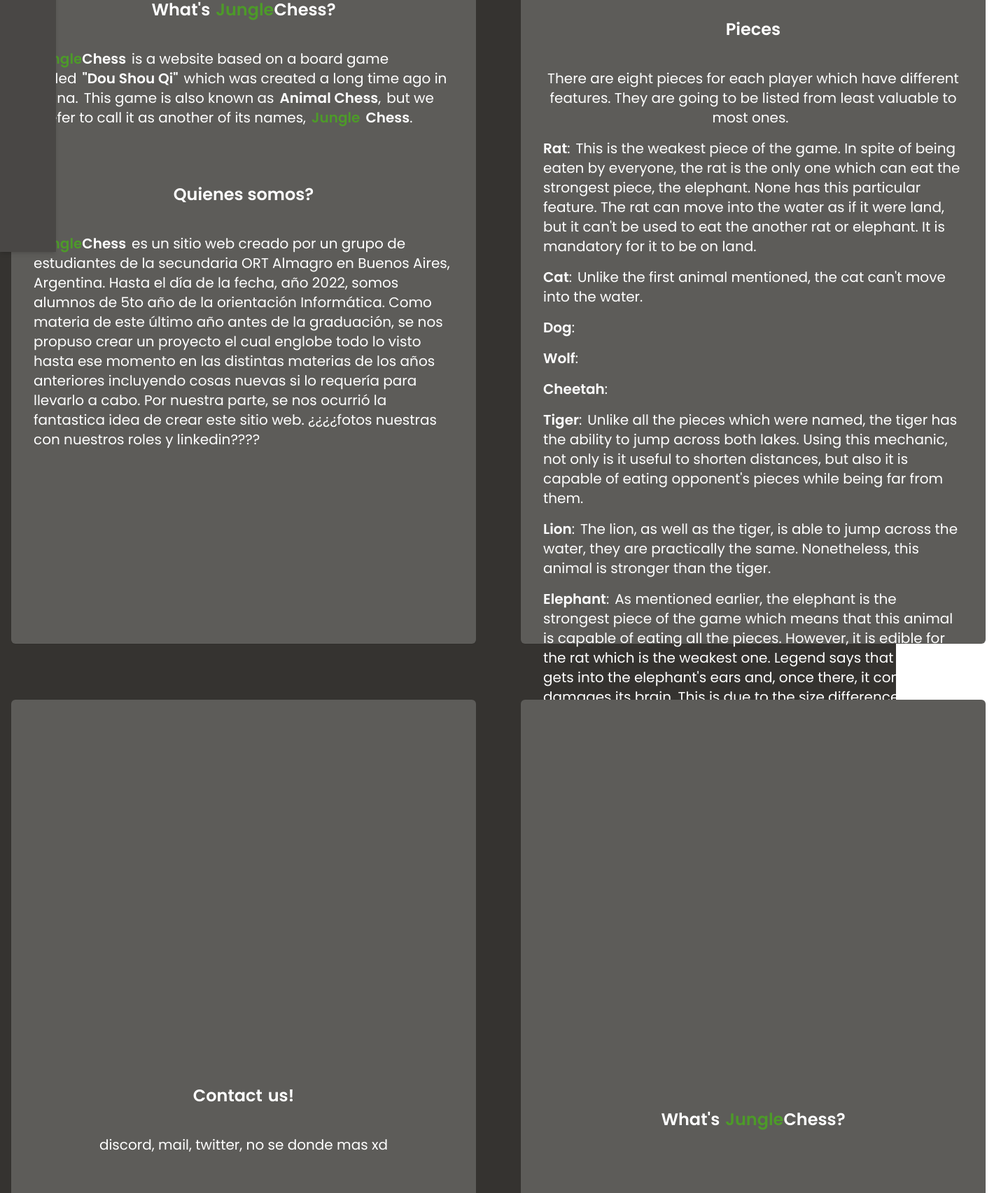
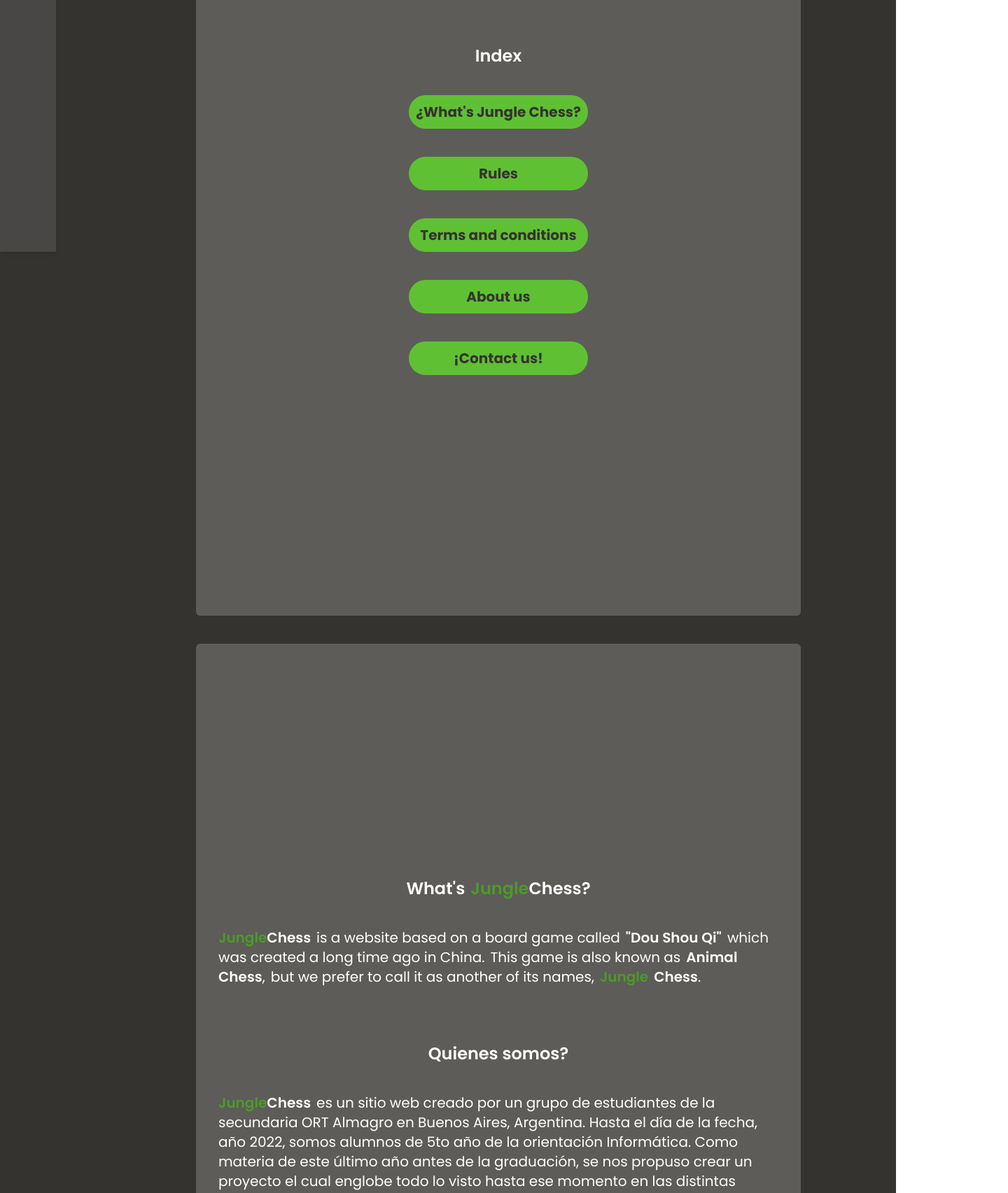
Before and after one commit to MateCon/jungle-chess, a Next.js app: page /aboutjc in a window 1280 px wide. Shown: the part 440-2145 px from the top of the page at 70% size, 1440 px wide, since content can reach past the window. Built offline with nearby package versions, Linux system fonts and the light colour scheme.

Commit message:
about jungle chess

```diff
--- a/src/pages/aboutjc.tsx
+++ b/src/pages/aboutjc.tsx
@@ -2,6 +2,7 @@ import type { NextPage } from 'next'
 import Link from 'next/link';
 import Footer from '../components/Footer'
 import Navbar from '../components/Navbar'
+import Image from "next/image"
 
 const Home: NextPage = () => {
     return (
@@ -10,16 +11,34 @@ const Home: NextPage = () => {
         <div className='w-screen h-fit min-h-screen bg-background-900 pt-20 md:pt-0 md:pl-20'>
           <main className="w-full min-h-screen pt-10 place-content-center flex flex-row">
              <div className="ml-16">
-             <h1
-                className="text-4xl font-semibold text-center mb-10"
-              >
+              <h1 className="text-4xl font-semibold text-center mb-10">
                 <span className="text-white mr-2">About</span>
                 <span className="text-primary-600">Jungle</span>
                 <span className="text-white">Chess</span>
               </h1>
-              <div className="flex flex-col">
-              <div className="flex flex-row">
-            <div className="flex flex-col justify-center items-center rounded-md shadow-sm mx-8 px-8 mt-10 mb-10 box-content bg-background-700 h-[1200px] w-[600px]">
+
+
+              <div className="flex flex-col justify-center items-center rounded-md shadow-sm mx-8 px-8 mt-10 mb-10 box-content bg-background-700 h-[1200px] w-[800px]">
+              <h2 className="text-2xl font-semibold text-center mt-10 mb-10">
+                <span className="text-white">Index</span>
+              </h2>
+              <button type="button" className="bg-primary-500 hover:bg-primary-400 transition text-background-900 font-bold rounded-full text-xl h-12 w-64">¿What's Jungle Chess?</button>
+              <div className="mt-10"></div>
+              <button type="button" className="bg-primary-500 hover:bg-primary-400 transition text-background-900 font-bold rounded-full text-xl h-12 w-64">Rules</button>
+              <div className="mt-10"></div>
+              <button type="button" className="bg-primary-500 hover:bg-primary-400 transition text-background-900 font-bold rounded-full text-xl h-12 w-64">Terms and conditions</button>
+              <div className="mt-10"></div>
+              <button type="button" className="bg-primary-500 hover:bg-primary-400 transition text-background-900 font-bold rounded-full text-xl h-12 w-64">About us</button>
+              <div className="mt-10"></div>
+              <button type="button" className="bg-primary-500 hover:bg-primary-400 transition text-background-900 font-bold rounded-full text-xl h-12 w-64">¡Contact us!</button>
+              </div>
+
+
+
+
+
+
+            <div className="flex flex-col justify-center items-center rounded-md shadow-sm mx-8 px-8 mt-10 mb-10 box-content bg-background-700 h-[1200px] w-[800px]">
             <h2
               className="text-2xl font-semibold text-center mt-10 mb-10"
               >
@@ -68,30 +87,20 @@ const Home: NextPage = () => {
 
 
             </div>
-            <div className="flex flex-col justify-center items-center rounded-md shadow-sm mx-8 px-8 mt-10 mb-10 box-content bg-background-700 h-[1200px] w-[600px]">
 
-            <h2
-              className="text-2xl font-semibold text-center mt-10 mb-2"
-              >
+            <div className="flex flex-col justify-center items-center rounded-md shadow-sm mx-8 px-8 mt-10 mb-10 box-content bg-background-700 h-[1200px] w-[800px]">
+
+            <h2 className="text-2xl font-semibold text-center mt-10 mb-2">
                 <span className="text-white mr-2">How to play</span>
                 <span className="text-primary-600 mr-2">Jungle</span>
                 <span className="text-white">Chess?</span>
             </h2>
-            <h2
-              className="text-2xl font-semibold text-center mt-10 mb-10"
-              >
+            <h2 className="text-2xl font-semibold text-center mt-10 mb-10">
                 <span className="text-white">Squares</span>
             </h2>
-            <div
-              className="text-xl font-normal text-center mb-10"
-              >
-
-
+            <div className="text-xl font-normal text-center mb-10">
                 <span className="text-white">There are four types of squares.</span><br/>
-
-            <div
-              className="text-xl font-normal text-left mb-10"
-              >
+            <div className="text-xl font-normal text-left mb-10">
 
             <h2
               className="mt-4 mb-4">
@@ -137,84 +146,81 @@ const Home: NextPage = () => {
                 from least valuable to most ones. </span><br/>
 
 
-            <div
-              className="text-xl font-normal text-left mb-10"
-              >
-            <h2
-              className="mt-4 mb-4">
+            <div className="text-xl font-normal text-left mb-10">
+            <h2 className="mt-4 mb-4">
                 <span className="text-white font-semibold">Rat</span>
                 <span className="text-white mr-2">:</span>
                 <span className="text-white">This is the weakest piece of the game. In spite of being eaten by everyone, the rat is the only one which can eat the strongest piece, the elephant.
                 None has this particular feature. The rat can move into the water as if it were land, but it can't be used to eat the another rat or elephant. It is mandatory for it to be on
                 land.</span><br/>
             </h2>
-            <h2
-              className="mt-4 mb-4">
-
-                <span className="text-white font-semibold">Cat</span>
+            <h2 className="mt-4 mb-4">
+              <div className="flex flex-row">
+            <Image src="/static/assets/pieces/BC.png" width={100} height={100} alt="" />
+                <span className="text-white font-semibold ml-2">Cat</span>
                 <span className="text-white mr-2">:</span>
                 <span className="text-white">Unlike the first animal mentioned, the cat can't move into the water.</span><br/>
+                </div>
             </h2>
-            <h2
-              className="mt-4 mb-4">
 
+            </div>
+
+            </div>
+            </div>
+
+
+            <div className="flex flex-col justify-center items-center rounded-md shadow-sm mx-8 px-8 mt-10 mb-10 box-content bg-background-700 h-[1200px] w-[800px]">
+
+            <div className="text-xl font-normal text-left mb-10">
+            <h2 className="mt-4 mb-4">
                 <span className="text-white font-semibold">Dog</span>
                 <span className="text-white mr-2">:</span>
                 <span className="text-white"></span><br/>
             </h2>
-            <h2
-              className="mt-4 mb-4">
+            <h2 className="mt-4 mb-4">
                 <span className="text-white font-semibold">Wolf</span>
                 <span className="text-white mr-2">:</span>
                 <span className="text-white"></span><br/>
             </h2>
-            <h2
-              className="mt-4 mb-4">
+            <h2 className="mt-4 mb-4">
                 <span className="text-white font-semibold">Cheetah</span>
                 <span className="text-white mr-2">:</span>
                 <span className="text-white"></span><br/>
             </h2>
-            <h2
-              className="mt-4 mb-4">
+            <h2 className="mt-4 mb-4">
                 <span className="text-white font-semibold">Tiger</span>
                 <span className="text-white mr-2">:</span>
                 <span className="text-white">Unlike all the pieces which were named, the tiger has the ability to jump across both lakes. Using this mechanic, not only is it useful to shorten
                 distances, but also it is capable of eating opponent's pieces while being far from them.</span><br/>
             </h2>
-            <h2
-              className="mt-4 mb-4">
+            <h2 className="mt-4 mb-4">
                 <span className="text-white font-semibold">Lion</span>
                 <span className="text-white mr-2">:</span>
                 <span className="text-white">The lion, as well as the tiger, is able to jump across the water, they are practically the same. Nonetheless, this animal is stronger than the
                 tiger.</span><br/>
             </h2>
-            <h2
-              className="mt-4 mb-4">
+            <h2 className="mt-4 mb-4">
                 <span className="text-white font-semibold">Elephant</span>
                 <span className="text-white mr-2">:</span>
                 <span className="text-white">As mentioned earlier, the elephant is the strongest piece of the game which means that this animal is capable of eating all the pieces. However,
                 it is edible for the rat which is the weakest one. Legend says that the rat gets into the elephant's ears and, once there, it completely damages its brain. This is due to the
                 size difference of both animals. It is widely known that the rat is much smaller than the elephant. Neither the elephant moves into water nor jumps over it.</span><br/>
             </h2>
-            </div>
 
-            <h2
-              className="text-2xl font-semibold text-center mt-10 mb-10"
-              >
+
+            <h2 className="text-2xl font-semibold text-center mt-10 mb-10">
                 <span className="text-white">Objective</span>
             </h2>
-
                 <span className="text-white">The main goal is getting into the opponent's lair,
                 but you can also eat all the pieces of the another player.</span>
-            </div>
-            </div>
-            </div>
-            <div className="flex flex-col">
-            <div className="flex flex-row">
-            <div className="flex flex-col justify-center items-center rounded-md shadow-sm mx-8 px-8 mt-10 mb-10 box-content bg-background-700 h-[1200px] w-[600px]">
-            <h2
-              className="text-2xl font-semibold text-center mt-10 mb-10"
-              >
+              </div>
+              </div>
+
+
+
+
+            <div className="flex flex-col justify-center items-center rounded-md shadow-sm mx-8 px-8 mt-10 mb-10 box-content bg-background-700 h-[1200px] w-[800px]">
+            <h2 className="text-2xl font-semibold text-center mt-10 mb-10">
                 <span className="text-white mr-2">Contact</span>
                 <span className="text-white">us!</span>
             </h2>
@@ -228,20 +234,12 @@ const Home: NextPage = () => {
             </div>
 
 
-            <div className="flex flex-col justify-center items-center rounded-md shadow-sm mx-8 px-8 mt-10 mb-10 box-content bg-background-700 h-[1200px] w-[600px]">
-            <h2
-              className="text-2xl font-semibold text-center mt-10 mb-10"
-              >
+            <div className="flex flex-col justify-center items-center rounded-md shadow-sm mx-8 px-8 mt-10 mb-10 box-content bg-background-700 h-[1200px] w-[800px]">
+            <h2 className="text-2xl font-semibold text-center mt-10 mb-10">
                 <span className="text-white mr-2">What's</span>
                 <span className="text-primary-600">Jungle</span>
                 <span className="text-white">Chess?</span>
             </h2>
-
-            </div>
-
-
-            </div>
-            </div>
             </div>
             </div>
           </main>
--- a/src/pages/login.tsx
+++ b/src/pages/login.tsx
@@ -9,36 +9,28 @@ const Home: NextPage = () => {
         <Navbar />
         <div className='w-screen h-fit min-h-screen bg-background-900 pt-20 md:pt-0 md:pl-20'>
           <main className="w-full min-h-screen pt-10 place-content-center flex flex-row">
-             <div className="ml-16">
-             <h1
-                className="text-4xl font-semibold text-center mb-10"
-              >
+            <div className="">
+              <h1 className="text-4xl font-semibold text-center mb-10">
                 <span className="text-primary-600">Jungle</span>
                 <span className="text-white">Chess</span>
               </h1>
-            <div className="flex flex-col justify-center items-center rounded-md shadow-sm mx-8 px-8 box-content bg-background-700 h-[600px] w-[400px]">
-            <h1
-              className="text-2xl font-semibold text-center mt-10 mb-10"
-              >
+
+              <div className="flex flex-col justify-center items-center rounded-md shadow-sm mx-8 px-8 box-content bg-background-700 h-[800px] w-[400px] mb-10">
+                <h2 className="text-2xl font-semibold text-center mt-10 mb-10">
                   <span className="text-white">Log in</span>
-            </h1>
+                </h2>
 
                 <input type="email" placeholder="Email" className="text-center text-white bg-background-700 border-b-4 border-white" required></input><br/>
                 <input type="password" placeholder="Password" className="text-center text-white bg-background-700 border-b-4 border-white" required></input><br/>
 
-            <button type="button" className="bg-primary-500 hover:bg-primary-400 transition text-background-900 font-bold rounded-full mr-4 text-2xl h-12 w-48">Submit</button>
-            <h1
-              className="text-xl font-normal text-center mt-10 mb-10"
-              >
+                <button type="button" className="bg-primary-500 hover:bg-primary-400 transition text-background-900 font-bold rounded-full text-2xl h-12 w-48">Submit</button>
+                <h2 className="text-xl font-normal text-center mt-10 mb-10">
                   <span className="text-white">or connect with</span>
-            </h1>
-            <button type="button" className="bg-primary-500 hover:bg-primary-400 transition text-background-900 font-bold mr-4 text-2xl h-16 w-48 justify-center">Google</button>
-            <div className="mt-10">
-            <button type="button" className="bg-secondary-600 hover:bg-secondary-500 transition text-background-900 font-bold mr-4 text-2xl h-16 w-48">Facebook</button>
-            </div>
-            <h1
-              className="text-xl font-normal text-center mt-10 mb-8"
-              >
+                </h2>
+                <button type="button" className="bg-primary-500 hover:bg-primary-400 transition text-background-900 font-bold text-2xl h-12 w-48">Google</button>
+                <div className="mt-10"></div>
+                <button type="button" className="bg-secondary-600 hover:bg-secondary-500 transition text-background-900 font-bold text-2xl h-12 w-48">Facebook</button>
+                <h1 className="text-xl font-normal text-center mt-10 mb-8">
                   <span className="text-white mr-2">New?</span>
                     <Link href={"/register"}>
                       <span className="text-link-100 underline text-secondary-600 hover:text-secondary-500">Sign Up</span>
--- a/src/pages/mymatches.tsx
+++ b/src/pages/mymatches.tsx
@@ -21,7 +21,7 @@ const Home: NextPage = () => {
                 <span className="text-white">My Matches</span>
                 </h1>
 
-                <div className="flex flex-col box-content rounded-md shadow-sm bg-background-700 h-[600px] w-[1200px]">
+                <div className="flex flex-col box-content rounded-md shadow-sm bg-background-700 h-[600px] w-[1200px] mb-10">
 
   <div className="table w-full">
 
--- a/src/pages/register.tsx
+++ b/src/pages/register.tsx
@@ -9,21 +9,16 @@ const Home: NextPage = () => {
         <Navbar />
         <div className='w-screen h-fit min-h-screen bg-background-900 pt-20 md:pt-0 md:pl-20'>
           <main className="w-full min-h-screen pt-10 place-content-center flex flex-row">
-             <div className="ml-16">
-             <h1
-                className="text-4xl font-semibold text-center mb-10"
-              >
+            <div className="">
+              <h1 className="text-4xl font-semibold text-center mb-10">
                 <span className="text-primary-600">Jungle</span>
                 <span className="text-white">Chess</span>
               </h1>
-            <div className="flex flex-col justify-center items-center rounded-md shadow-sm mx-8 px-8 box-content bg-background-700 h-[600px] w-[400px] mb-10">
-            <h1
-              className="text-2xl font-semibold text-center mb-10"
-              >
+
+              <div className="flex flex-col justify-center items-center rounded-md shadow-sm mx-8 px-8 box-content bg-background-700 h-[800px] w-[400px] mb-10">
+                <h2 className="text-2xl font-semibold text-center mb-10">
                   <span className="text-white">Sign up</span>
-            </h1>
-
-
+                </h2>
 
                 <input type="text" placeholder="Username" className="text-center text-white bg-background-700 border-b-4 border-white" required></input><br/>
                 <input type="email" placeholder="Email" className="text-center text-white bg-background-700 border-b-4 border-white" required></input><br/>
@@ -31,7 +26,11 @@ const Home: NextPage = () => {
                 <input type="password" placeholder="Repeat Password" className="text-center text-white bg-background-700 border-b-4 border-white" required></input><br/>
                 <input type="number" placeholder="Age" className="text-center text-white bg-background-700 border-b-4 border-white" required></input><br/>
 
-            <p className="pb-10">
+                <h2 className="text-xl font-normal text-center mb-4">
+                  <span className="text-white">Skill Level?</span>
+                </h2>
+
+                <p className="pb-8">
                   <label htmlFor="hola"></label>
                   <select name="hola" id="hola">
                     <option value="basic">Basic</option>
@@ -40,16 +39,13 @@ const Home: NextPage = () => {
                   </select>
                 </p>
 
-
-            <button type="button" className="bg-primary-500 hover:bg-primary-400 transition text-background-900 font-bold rounded-full mr-4 text-2xl h-12 w-48 mb-8">Submit</button>
-            <h1
-              className="text-xl font-normal text-center mt-10 mb-10"
-              >
+                <button type="button" className="bg-primary-500 hover:bg-primary-400 transition text-background-900 font-bold rounded-full text-2xl h-12 w-48 mb-8">Submit</button>
+                <h2 className="text-xl font-normal text-center mt-10 mb-10">
                   <span className="text-white mr-2">Already have an account?</span>
                   <Link href={"/login"}>
                   <span className="text-link-100 underline text-secondary-600 hover:text-secondary-500">Log in</span>
                   </Link>
-            </h1>
+                </h2>
               </div>
             </div>
           </main>
```
Lines whose indentation alone changed are shown as unchanged.
